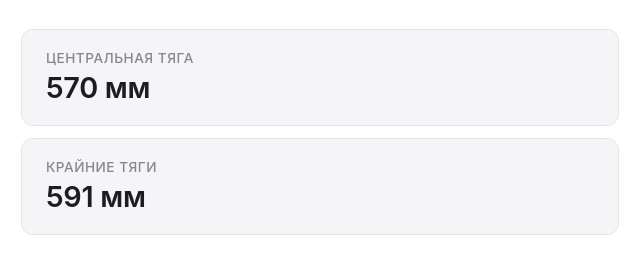
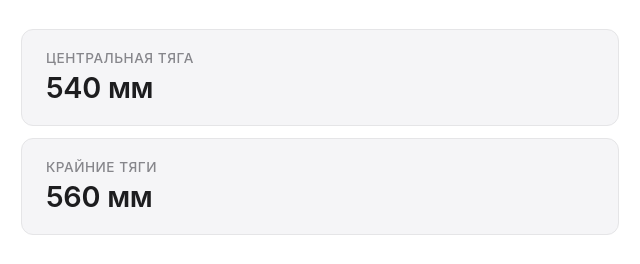
Before and after one commit to tinue619/t9gi, a plain HTML site: page index.html in a window 1280 px wide. Shown: the part 288-552 px from the top of the page, 320-960 px from the left. Drawn offline with Linux system fonts and the light colour scheme.

Commit message:
изменил под фурнитуру Влада

```diff
--- a/index.html
+++ b/index.html
@@ -267,8 +267,8 @@
             const depth = parseFloat(document.getElementById('depth').value) || 0;
 
             const centerEffectiveDepth = depth - 100;
-            const centerCableLength = Math.sqrt((height - 50) * (height - 50) + (centerEffectiveDepth - 50) * (centerEffectiveDepth - 50));
-            const sideCableLength = Math.sqrt((height - 50) * (height - 50) + (centerEffectiveDepth - 30) * (centerEffectiveDepth - 30) + 100 * 100);
+            const centerCableLength = (Math.sqrt((height) * (height) + (centerEffectiveDepth - 50) * (centerEffectiveDepth - 50))-35*2);
+            const sideCableLength = (Math.sqrt((height) * (height) + (centerEffectiveDepth - 30) * (centerEffectiveDepth - 30) + 100 * 100)-35*2);
 
             document.getElementById('center_cable').textContent = Math.round(centerCableLength) + ' мм';
             document.getElementById('side_cables').textContent = Math.round(sideCableLength) + ' мм';
```
